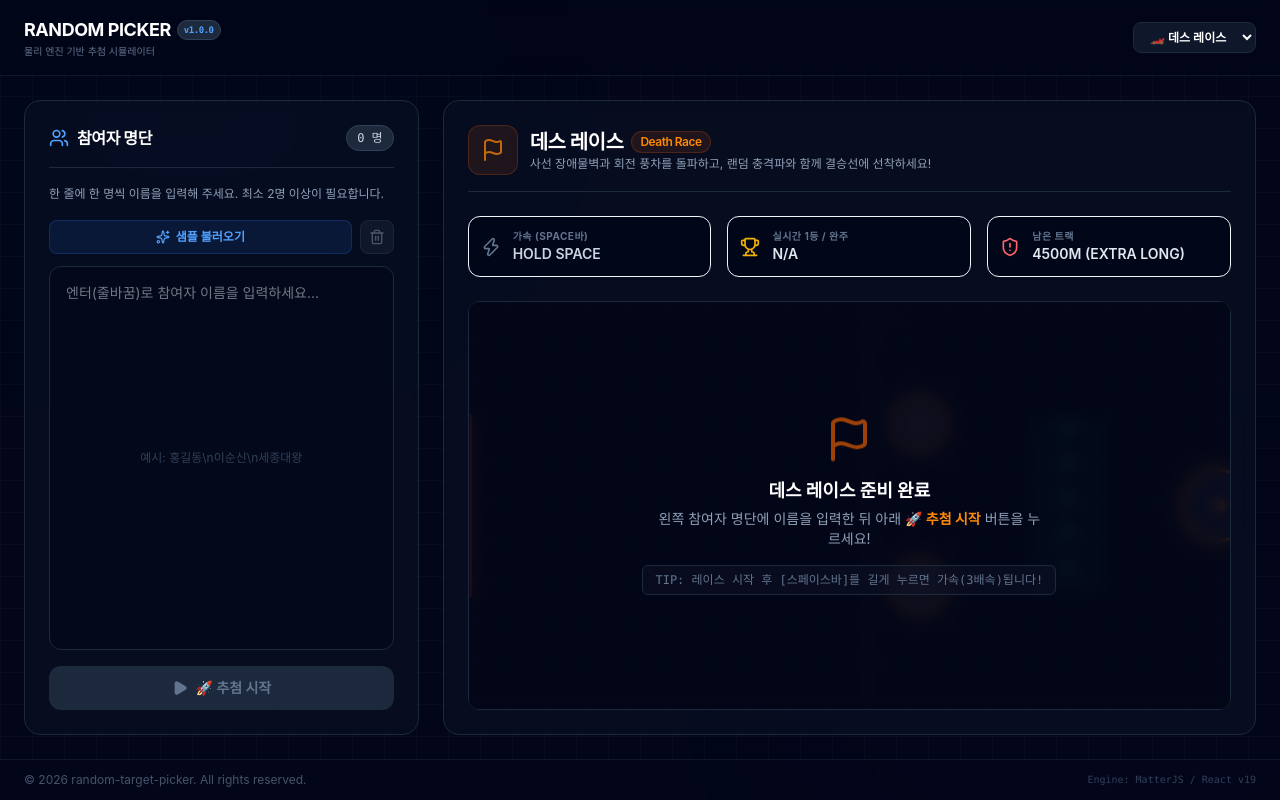
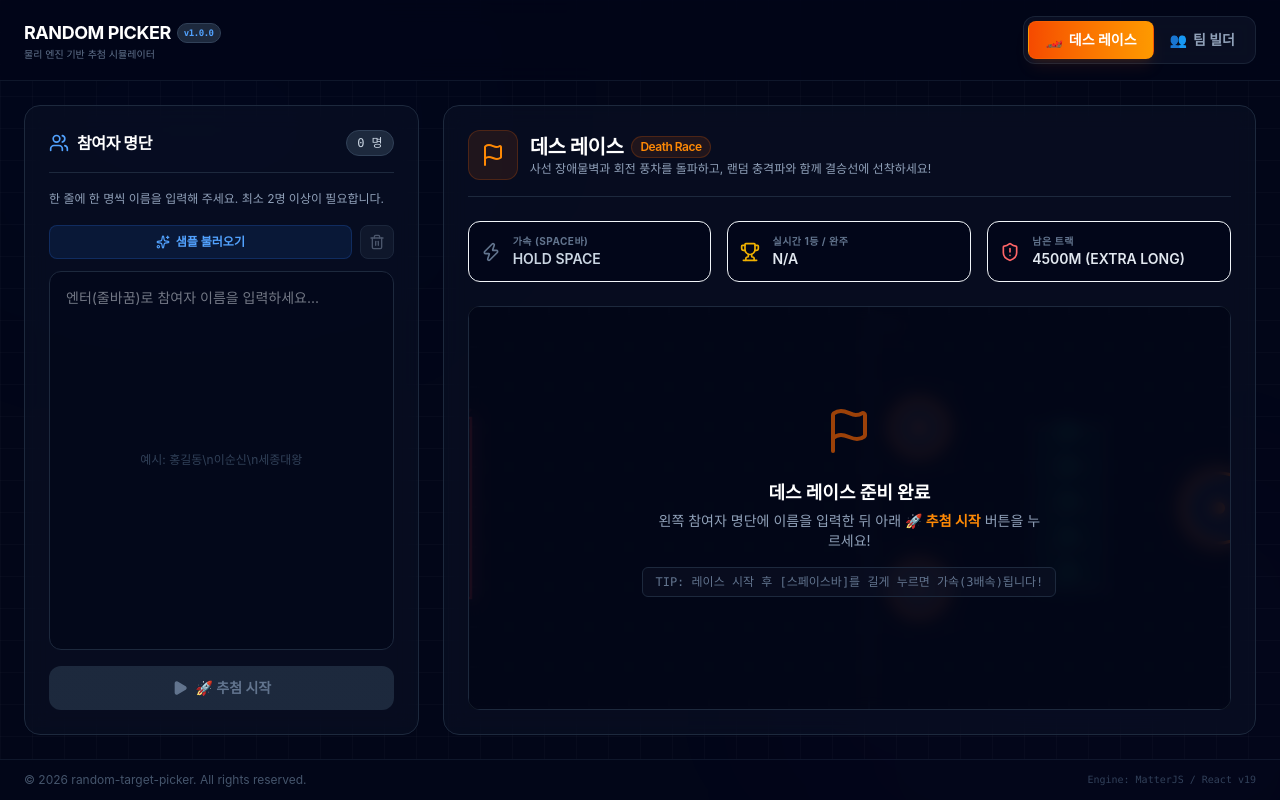
Before and after one commit to HDomi/random-target-picker, a React (Vite) app: page / in a window 1280 px wide. Built offline with nearby package versions, Linux system fonts and the light colour scheme.

Commit message:
fix: init adsense

```diff
--- a/index.html
+++ b/index.html
@@ -5,6 +5,11 @@
     <link rel="icon" type="image/svg+xml" href="/favicon.svg" />
     <meta name="viewport" content="width=device-width, initial-scale=1.0" />
     <title>랜덤섞기!</title>
+    <script
+      async
+      src="https://pagead2.googlesyndication.com/pagead/js/adsbygoogle.js?client=ca-pub-3346442614533622"
+      crossorigin="anonymous"
+    ></script>
   </head>
   <body>
     <div id="root"></div>
--- a/src/components/Layout.tsx
+++ b/src/components/Layout.tsx
@@ -41,33 +41,36 @@ export const Layout: React.FC<LayoutProps> = ({
           </div>
         </div>
 
-        {/* Compact Game Selector inside Header */}
+        {/* Premium Segmented Game Selector inside Header */}
         <div className="flex items-center gap-2">
           {!isGameRunning && (
-            <div className="relative">
-              <select
-                value={currentGame}
-                onChange={(e) => setCurrentGame(e.target.value as GameType)}
-                className="bg-slate-900 hover:bg-slate-850 border border-slate-800 text-white text-[11px] sm:text-xs font-semibold rounded-lg px-2 sm:px-3 py-1 sm:py-1.5 focus:outline-none focus:border-blue-500/50 cursor-pointer transition-colors"
+            <div className="flex bg-slate-900/60 p-1 rounded-xl border border-slate-800/80 backdrop-blur-sm">
+              <button
+                type="button"
+                onClick={() => setCurrentGame("race")}
+                className={`flex items-center gap-1.5 px-3 py-1.5 sm:px-4 sm:py-2 text-xs sm:text-sm font-bold rounded-lg transition-all cursor-pointer ${
+                  currentGame === "race"
+                    ? "bg-gradient-to-r from-orange-600 to-amber-500 text-white shadow-lg shadow-orange-500/10 border border-orange-400/20"
+                    : "text-slate-400 hover:text-slate-200 hover:bg-slate-800/40"
+                }`}
               >
-                <option value="race">🏎️ 데스 레이스</option>
-                <option value="teambuilder">👥 팀 빌더</option>
-              </select>
+                <span>🏎️</span>
+                <span>데스 레이스</span>
+              </button>
+              <button
+                type="button"
+                onClick={() => setCurrentGame("teambuilder")}
+                className={`flex items-center gap-1.5 px-3 py-1.5 sm:px-4 sm:py-2 text-xs sm:text-sm font-bold rounded-lg transition-all cursor-pointer ${
+                  currentGame === "teambuilder"
+                    ? "bg-gradient-to-r from-blue-600 to-indigo-600 text-white shadow-lg shadow-blue-500/10 border border-blue-400/20"
+                    : "text-slate-400 hover:text-slate-200 hover:bg-slate-800/40"
+                }`}
+              >
+                <span>👥</span>
+                <span>팀 빌더</span>
+              </button>
             </div>
           )}
-          {/* <div className="flex items-center gap-1.5 text-[9px] sm:text-xs font-mono text-slate-500 bg-slate-900/40 px-2 sm:px-3 py-1 sm:py-1.5 rounded-lg border border-slate-800">
-            <Terminal className="w-3 sm:w-3.5 h-3 sm:h-3.5 text-blue-500" />
-            <span className="hidden xs:inline">STATUS:</span>
-            <span
-              className={
-                isGameRunning
-                  ? "text-green-400 font-bold"
-                  : "text-blue-400 font-bold"
-              }
-            >
-              {isGameRunning ? "RUNNING" : "STANDBY"}
-            </span>
-          </div> */}
         </div>
       </header>
 
@@ -87,7 +90,7 @@ export const Layout: React.FC<LayoutProps> = ({
           className={`flex flex-col h-full ${
             isGameRunning
               ? "col-span-1 lg:col-span-12 min-h-[calc(100vh-140px)] lg:min-h-[600px]"
-              : "col-span-1 lg:col-span-8 min-h-[380px] lg:min-h-[500px]"
+              : "hidden lg:flex lg:col-span-8 min-h-[380px] lg:min-h-[500px]"
           }`}
         >
           {children}
--- a/src/components/games/DeathRace.tsx
+++ b/src/components/games/DeathRace.tsx
@@ -1416,7 +1416,7 @@ export const DeathRace: React.FC<GameProps> = ({
       <div className="relative flex-1 w-full min-h-[350px] bg-slate-950 rounded-xl border border-slate-800 overflow-hidden group select-none">
         <canvas
           ref={canvasRef}
-          className="absolute inset-0 w-full h-full block"
+          className="absolute inset-0 w-full h-full block touch-none"
         />
 
         {/* Scanline overlay */}
--- a/src/components/games/TeamBuilder.tsx
+++ b/src/components/games/TeamBuilder.tsx
@@ -1,6 +1,17 @@
 import React, { useState } from 'react';
 import { createPortal } from 'react-dom';
-import { DndContext, useDraggable, useDroppable, DragOverlay, type DragStartEvent, type DragEndEvent } from '@dnd-kit/core';
+import {
+  DndContext,
+  useDraggable,
+  useDroppable,
+  DragOverlay,
+  type DragStartEvent,
+  type DragEndEvent,
+  useSensor,
+  useSensors,
+  MouseSensor,
+  TouchSensor,
+} from '@dnd-kit/core';
 import { Lock, Unlock, RefreshCw, Sparkles, Users, Plus, Minus, Layers, Trash2 } from 'lucide-react';
 
 interface GameProps {
@@ -112,6 +123,20 @@ export const TeamBuilder: React.FC<GameProps> = ({
   const [teamCount, setTeamCount] = useState<number>(2);
   const [activeId, setActiveId] = useState<string | null>(null);
   const [prevParticipants, setPrevParticipants] = useState<string[]>(participants);
+
+  // Configure touch and mouse sensors for mobile-friendly drag and drop
+  const mouseSensor = useSensor(MouseSensor, {
+    activationConstraint: {
+      distance: 8,
+    },
+  });
+  const touchSensor = useSensor(TouchSensor, {
+    activationConstraint: {
+      delay: 200,
+      tolerance: 6,
+    },
+  });
+  const sensors = useSensors(mouseSensor, touchSensor);
 
   // Sync state during render when participants updates
   if (participants !== prevParticipants) {
@@ -258,7 +283,7 @@ export const TeamBuilder: React.FC<GameProps> = ({
   const activeDraggedPlayer = players.find((p) => p.id === activeId);
 
   return (
-    <DndContext onDragStart={handleDragStart} onDragEnd={handleDragEnd}>
+    <DndContext sensors={sensors} onDragStart={handleDragStart} onDragEnd={handleDragEnd}>
       <div className="flex flex-col h-full bg-slate-900/40 border border-slate-800 rounded-2xl p-4 sm:p-6 backdrop-blur-md overflow-hidden relative min-h-[500px]">
 
         {/* Header HUD */}
@@ -371,7 +396,7 @@ export const TeamBuilder: React.FC<GameProps> = ({
 
               {/* Assigned Teams Grid (Droppable) */}
               <div className="flex-1 bg-slate-950/20 border border-slate-850/50 rounded-xl p-3 sm:p-4 flex flex-col h-full overflow-hidden">
-                <div className="grid grid-cols-1 sm:grid-cols-2 xl:grid-cols-3 gap-4 h-full items-stretch overflow-y-auto p-0.5">
+                <div className="grid grid-cols-2 sm:grid-cols-2 xl:grid-cols-3 gap-2 sm:gap-4 h-full items-stretch overflow-y-auto p-0.5">
                   {teams.map((team) => {
                     const teamMembers = players.filter((p) => p.teamId === team.id);
                     return (
```
